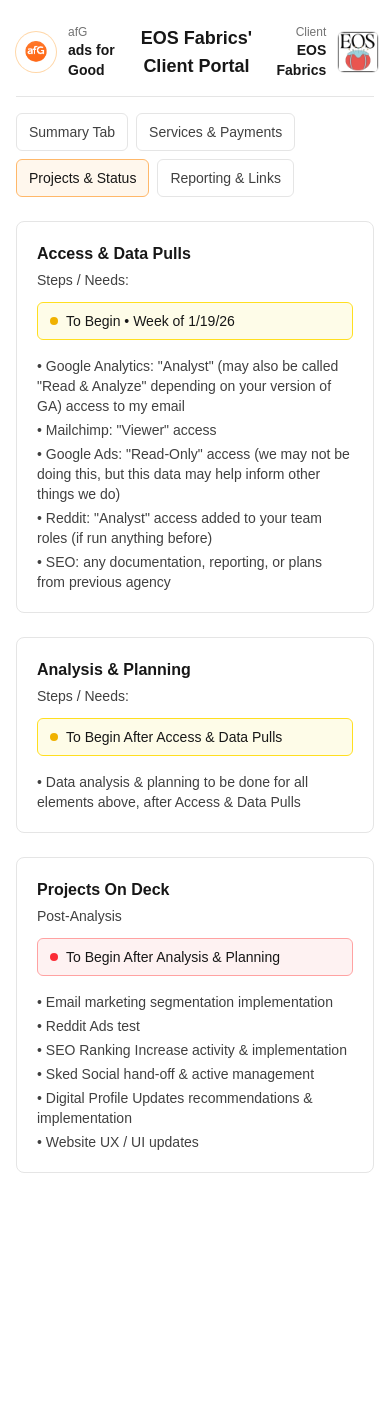
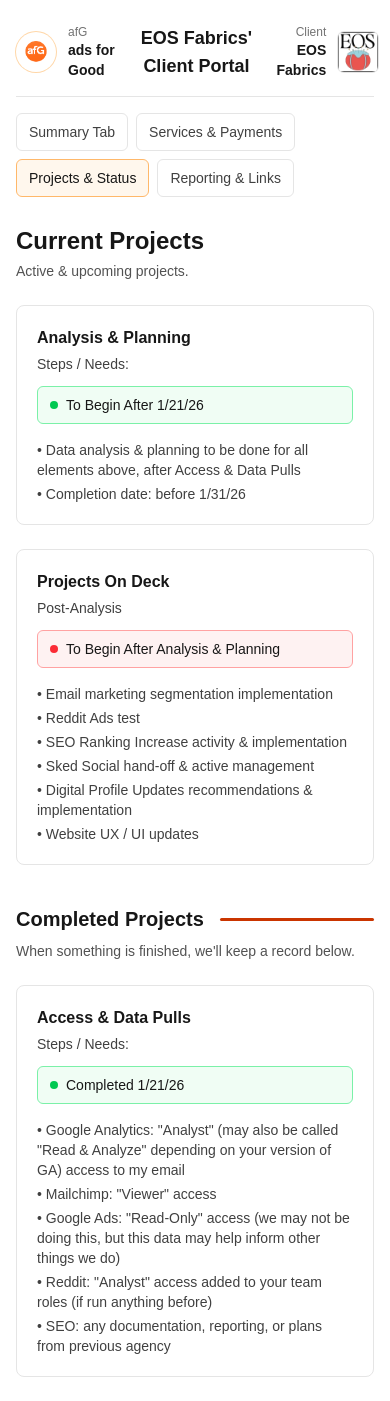
Before and after one commit to kmp-gitty/ads-for-good, a Next.js app: page /for-clients/EOS-Fabrics/projects-status in a window 390 px wide. Before the commit the page ends 1197 px from the top, so only its background shows below. Built offline with nearby package versions, Linux system fonts and the light colour scheme.

Commit message:
updated EOS client portal

```diff
--- a/src/app/for-clients/EOS-Fabrics/page.tsx
+++ b/src/app/for-clients/EOS-Fabrics/page.tsx
@@ -30,7 +30,7 @@ export default function SummaryPage() {
           <li>• $500 monthly management fee</li>
               </ul>
               <div className="mt-1 text-xs text-neutral-600">
-                Payment to be sent
+                Invoice sent 1/21/26
               </div>
             </div>
 
@@ -75,8 +75,7 @@ export default function SummaryPage() {
       </div>
 
       <div className="mt-2 text-sm text-neutral-900 space-y-1">
-        <p>• Collaborate on access & data pulls</p>
-        <p>• Send invoice for accepted scope</p>
+        <p>• Complete analysis & planning by 1/31/26</p>
       </div>
     </div>
 
@@ -96,6 +95,43 @@ export default function SummaryPage() {
 </section>
 
 
+{/* Completed to dos section */}
+<section className="rounded-lg border border-neutral-200 p-5">
+  <h2 className="text-base font-semibold text-neutral-900">
+    Completed To Dos
+  </h2>
+  <p className="mt-2 text-sm text-neutral-700">
+    Task record-keeping for both parties
+  </p>
+
+  <div className="mt-4 grid grid-cols-1 gap-4 md:grid-cols-2">
+    {/* LEFT CARD — orange fill, black outline */}
+    <div className="rounded-lg border border-neutral-900 bg-orange-50 p-4">
+      <div className="text-sm font-semibold text-neutral-900">
+        ads for Good Tasks
+      </div>
+
+      <div className="mt-2 text-sm text-neutral-900 space-y-1">
+        <p>• Sent invoice for accepted scope: 1/21/26</p>
+        <p>• Collaborated on access & data pulls: 1/21/26</p>
+      </div>
+    </div>
+
+    {/* RIGHT CARD — white fill, orange outline */}
+    <div className="rounded-lg border border-orange-300 bg-white p-4">
+      <div className="text-sm font-semibold text-neutral-900">
+        EOS Fabrics Tasks
+      </div>
+
+      <div className="mt-2 text-sm text-neutral-800 space-y-1">
+        <p>• Confirmed 2 month engagement proposal: 1/19/26</p>
+        <p>• Provided access & data pulls: 1/21/26</p>
+      </div>
+    </div>
+  </div>
+</section>
+
+
       </div>
     );
   }
--- a/src/app/for-clients/EOS-Fabrics/projects-status/page.tsx
+++ b/src/app/for-clients/EOS-Fabrics/projects-status/page.tsx
@@ -1,22 +1,10 @@
 type Status = "green" | "yellow" | "red";
 
 function StatusChip({ status, label }: { status: Status; label: string }) {
-  const styles: Record<
-    Status,
-    { wrapper: string; dot: string }
-  > = {
-    green: {
-      wrapper: "border-green-300 bg-green-50",
-      dot: "bg-green-500",
-    },
-    yellow: {
-      wrapper: "border-yellow-300 bg-yellow-50",
-      dot: "bg-yellow-500",
-    },
-    red: {
-      wrapper: "border-red-300 bg-red-50",
-      dot: "bg-red-500",
-    },
+  const styles: Record<Status, { wrapper: string; dot: string }> = {
+    green: { wrapper: "border-green-300 bg-green-50", dot: "bg-green-500" },
+    yellow: { wrapper: "border-yellow-300 bg-yellow-50", dot: "bg-yellow-500" },
+    red: { wrapper: "border-red-300 bg-red-50", dot: "bg-red-500" },
   };
 
   return (
@@ -33,15 +21,86 @@ function StatusChip({ status, label }: { status: Status; label: string }) {
 }
 
 export default function ProjectsStatusPage() {
-  // ✅ Change this one line to set the chip color
   const status: Status = "yellow";
-
-  // ✅ Edit this label (and you can add a date if you want)
   const statusLabel = "To Begin • Week of 1/19/26";
 
   return (
     <div className="space-y-6">
+      {/* ✅ NEW: Heading under tabs */}
+      <div className="pt-1">
+        <h1 className="text-2xl font-semibold text-neutral-900">Current Projects</h1>
+        <p className="mt-1 text-sm text-neutral-600">
+          Active & upcoming projects.
+        </p>
+      </div>
+
+      {/* ✅ CURRENT PROJECTS RECTANGLES */}
+
+
       <section className="rounded-lg border border-neutral-200 p-5">
+        <div className="flex flex-col gap-3 sm:flex-row sm:items-start sm:justify-between">
+          <div>
+            <h2 className="text-base font-semibold text-neutral-900">
+              Analysis &amp; Planning
+            </h2>
+            <p className="mt-1 text-sm text-neutral-700">Steps / Needs:</p>
+          </div>
+
+          <StatusChip status="green" label="To Begin After 1/21/26" />
+        </div>
+
+        <ul className="mt-4 space-y-1 text-sm text-neutral-700">
+          <li>
+            • Data analysis &amp; planning to be done for all elements above, after
+            Access &amp; Data Pulls
+          </li>
+          <li>
+            • Completion date: before 1/31/26
+          </li>
+        </ul>
+      </section>
+
+      <section className="rounded-lg border border-neutral-200 p-5">
+        <div className="flex flex-col gap-3 sm:flex-row sm:items-start sm:justify-between">
+          <div>
+            <h2 className="text-base font-semibold text-neutral-900">
+              Projects On Deck
+            </h2>
+            <p className="mt-1 text-sm text-neutral-700">Post-Analysis</p>
+          </div>
+
+          <StatusChip status="red" label="To Begin After Analysis & Planning" />
+        </div>
+
+        <ul className="mt-4 space-y-1 text-sm text-neutral-700">
+          <li>• Email marketing segmentation implementation</li>
+          <li>• Reddit Ads test</li>
+          <li>• SEO Ranking Increase activity &amp; implementation</li>
+          <li>• Sked Social hand-off &amp; active management</li>
+          <li>• Digital Profile Updates recommendations &amp; implementation</li>
+          <li>• Website UX / UI updates</li>
+        </ul>
+      </section>
+
+      {/* ✅ NEW: Section break + Completed Projects */}
+      <div className="pt-4">
+        <div className="flex items-center gap-4">
+          <h2 className="text-xl font-semibold text-neutral-900 whitespace-nowrap">
+            Completed Projects
+          </h2>
+
+          {/* Dark orange line across remaining width */}
+          <div className="h-[3px] w-full rounded-full bg-orange-700" />
+        </div>
+
+        <p className="mt-2 text-sm text-neutral-600">
+          When something is finished, we'll keep a record below.
+        </p>
+      </div>
+
+      {/* ✅ COMPLETED PROJECTS (drop finished rectangles below) */}
+      <div className="space-y-6">
+        <section className="rounded-lg border border-neutral-200 p-5">
         <div className="flex flex-col gap-3 sm:flex-row sm:items-start sm:justify-between">
           <div>
             <h2 className="text-base font-semibold text-neutral-900">
@@ -50,11 +109,10 @@ export default function ProjectsStatusPage() {
             <p className="mt-1 text-sm text-neutral-700">Steps / Needs:</p>
           </div>
 
-          {/* Status chip */}
-          <StatusChip status={status} label={statusLabel} />
+          <StatusChip status="green" label="Completed 1/21/26" />
         </div>
 
-        <ul className="mt-4 text-sm text-neutral-700 space-y-1">
+        <ul className="mt-4 space-y-1 text-sm text-neutral-700">
           <li>
             • Google Analytics: "Analyst" (may also be called "Read & Analyze"
             depending on your version of GA) access to my email
@@ -73,61 +131,7 @@ export default function ProjectsStatusPage() {
           </li>
         </ul>
       </section>
-
-      <section className="rounded-lg border border-neutral-200 p-5">
-        <div className="flex flex-col gap-3 sm:flex-row sm:items-start sm:justify-between">
-          <div>
-            <h2 className="text-base font-semibold text-neutral-900">
-              Analysis & Planning
-            </h2>
-            <p className="mt-1 text-sm text-neutral-700">Steps / Needs:</p>
-          </div>
-
-          {/* Status chip */}
-          <StatusChip status={status} label="To Begin After Access & Data Pulls" />
-        </div>
-
-        <ul className="mt-4 text-sm text-neutral-700 space-y-1">
-          <li>
-            • Data analysis & planning to be done for all elements above, after Access & Data Pulls
-          </li>
-        </ul>
-      </section>
-
-
-      <section className="rounded-lg border border-neutral-200 p-5">
-        <div className="flex flex-col gap-3 sm:flex-row sm:items-start sm:justify-between">
-          <div>
-            <h2 className="text-base font-semibold text-neutral-900">
-              Projects On Deck
-            </h2>
-            <p className="mt-1 text-sm text-neutral-700">Post-Analysis</p>
-          </div>
-
-          {/* Status chip */}
-          <StatusChip status="red" label="To Begin After Analysis & Planning" />
-        </div>
-
-        <ul className="mt-4 text-sm text-neutral-700 space-y-1">
-          <li>
-            • Email marketing segmentation implementation
-          </li>
-          <li>• Reddit Ads test</li>
-          <li>
-            • SEO Ranking Increase activity & implementation
-          </li>
-          <li>
-            • Sked Social hand-off & active management
-          </li>
-          <li>
-            • Digital Profile Updates recommendations & implementation
-          </li>
-          <li>
-            • Website UX / UI updates
-          </li>
-        </ul>
-      </section>
-
+      </div>
     </div>
   );
 }
--- a/src/app/for-clients/EOS-Fabrics/services-payments/page.tsx
+++ b/src/app/for-clients/EOS-Fabrics/services-payments/page.tsx
@@ -178,7 +178,7 @@ export default function ServicesPaymentsPage() {
       <div className="inline-flex items-center gap-2 rounded-md border border-green-300 bg-green-50 px-3 py-2 text-sm font-medium text-neutral-900">
         <span className="h-2 w-2 rounded-full bg-green-500" aria-hidden="true" />
         <span>
-          Received: <span className="font-semibold">--</span>
+          Payment Received: <span className="font-semibold">--</span>
         </span>
       </div>
 
@@ -186,7 +186,7 @@ export default function ServicesPaymentsPage() {
       <div className="inline-flex items-center gap-2 rounded-md border border-yellow-300 bg-yellow-50 px-3 py-2 text-sm font-medium text-neutral-900">
         <span className="h-2 w-2 rounded-full bg-yellow-500" aria-hidden="true" />
         <span>
-          Sent: <span className="font-semibold">To Be Sent</span>
+          Payment Sent: <span className="font-semibold">1/21/26</span>
         </span>
       </div>
 
@@ -194,7 +194,7 @@ export default function ServicesPaymentsPage() {
       <div className="inline-flex items-center gap-2 rounded-md border border-red-300 bg-red-50 px-3 py-2 text-sm font-medium text-neutral-900">
         <span className="h-2 w-2 rounded-full bg-red-500" aria-hidden="true" />
         <span>
-          Late: <span className="font-semibold">No</span>
+          Payment Late: <span className="font-semibold">No</span>
         </span>
       </div>
     </div>
```
